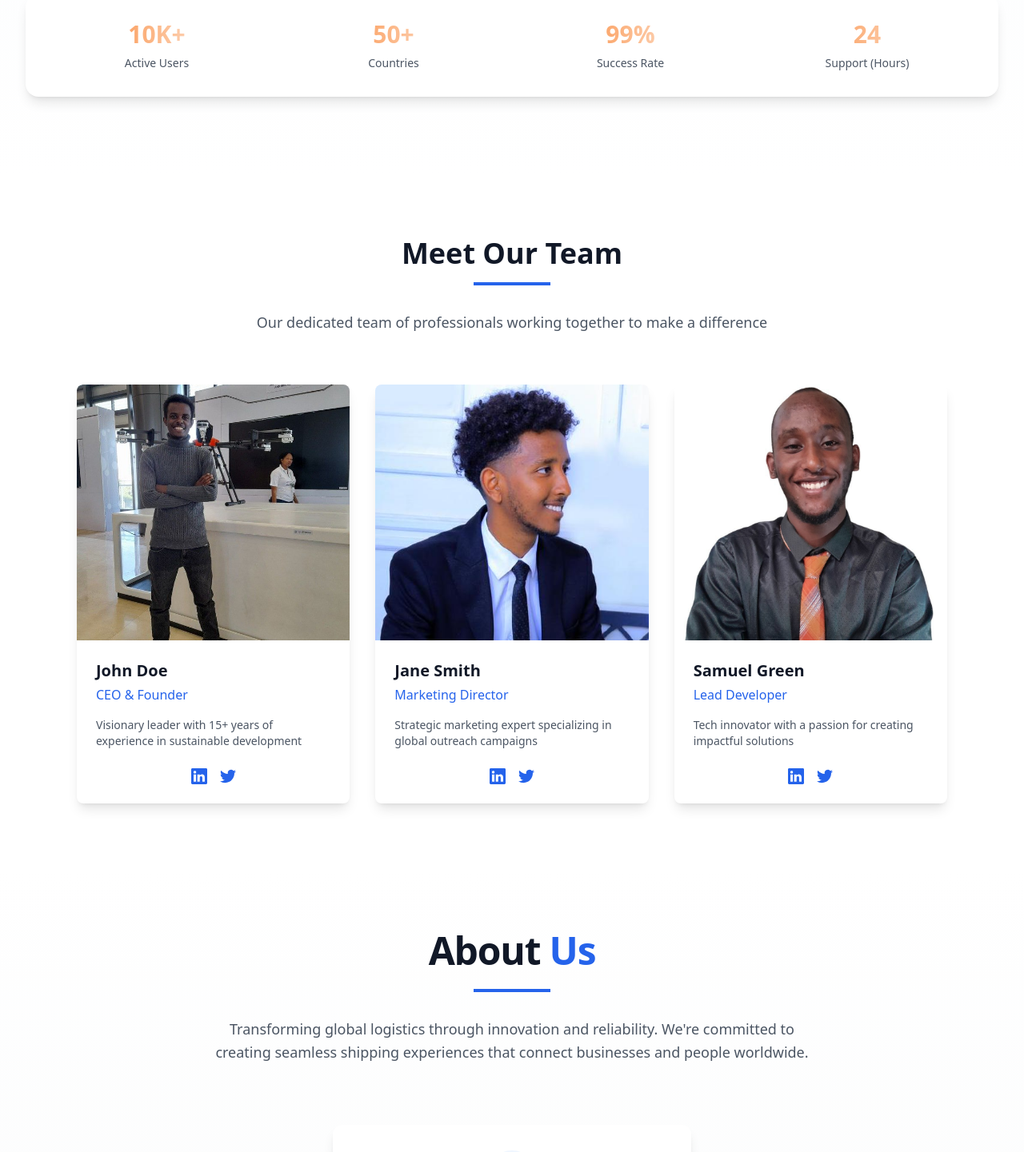
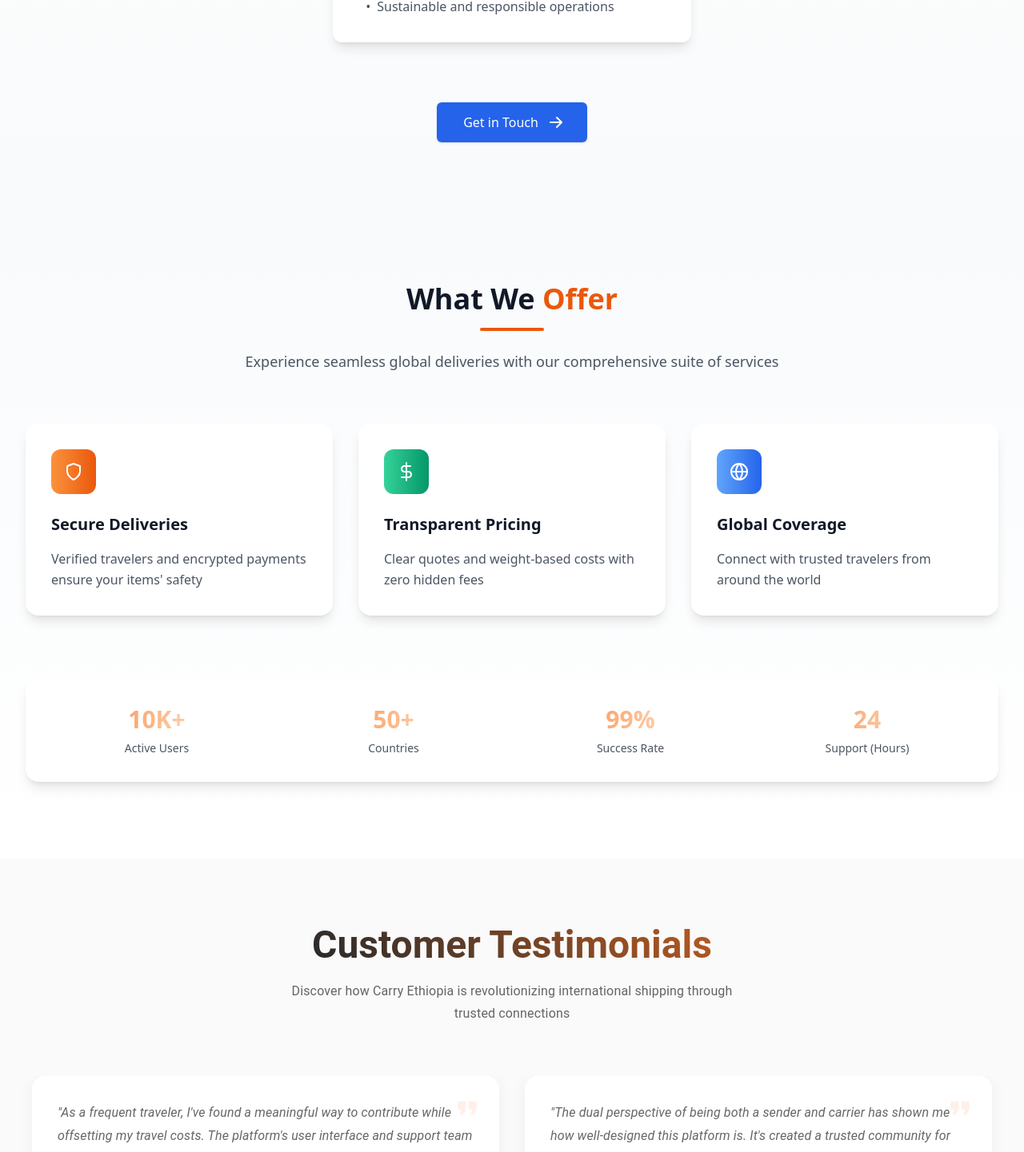
Before and after one commit to CarryEthiopia/TemporaryFrontend, a React (Vite) app: page / in a window 1280 px wide. Shown: the part 2199-3640 px from the top of the page at 80% size. Built offline with nearby package versions, Linux system fonts and the light colour scheme.

Commit message:
Update:landing order

```diff
--- a/src/pages/Landingpage.jsx
+++ b/src/pages/Landingpage.jsx
@@ -23,12 +23,12 @@ const LandingPage = () => {
       />
       <Home /> {/* Use the Home component here */}
       <Howitworks />
+      <About /> {/* Use the About component here */}
       <WhatWeOffer />
+      <Testimony />
+      <Question />
       <Team />
-      <About /> {/* Use the About component here */}
-      <Testimony/>
-      <Question/>
-      <Ready/>
+      <Ready />
       {/* <Footer /> */}
     </div>
   );
```
